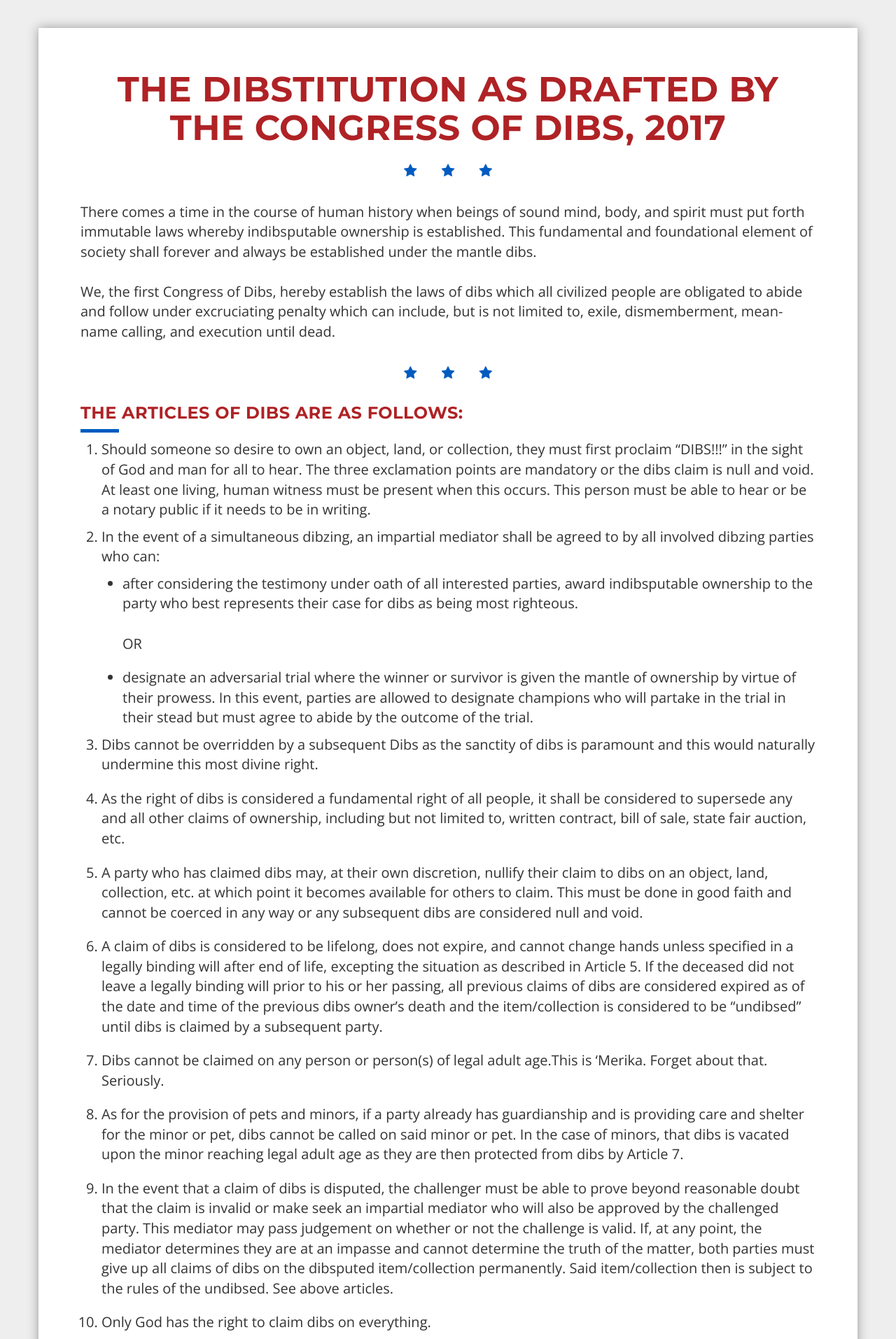
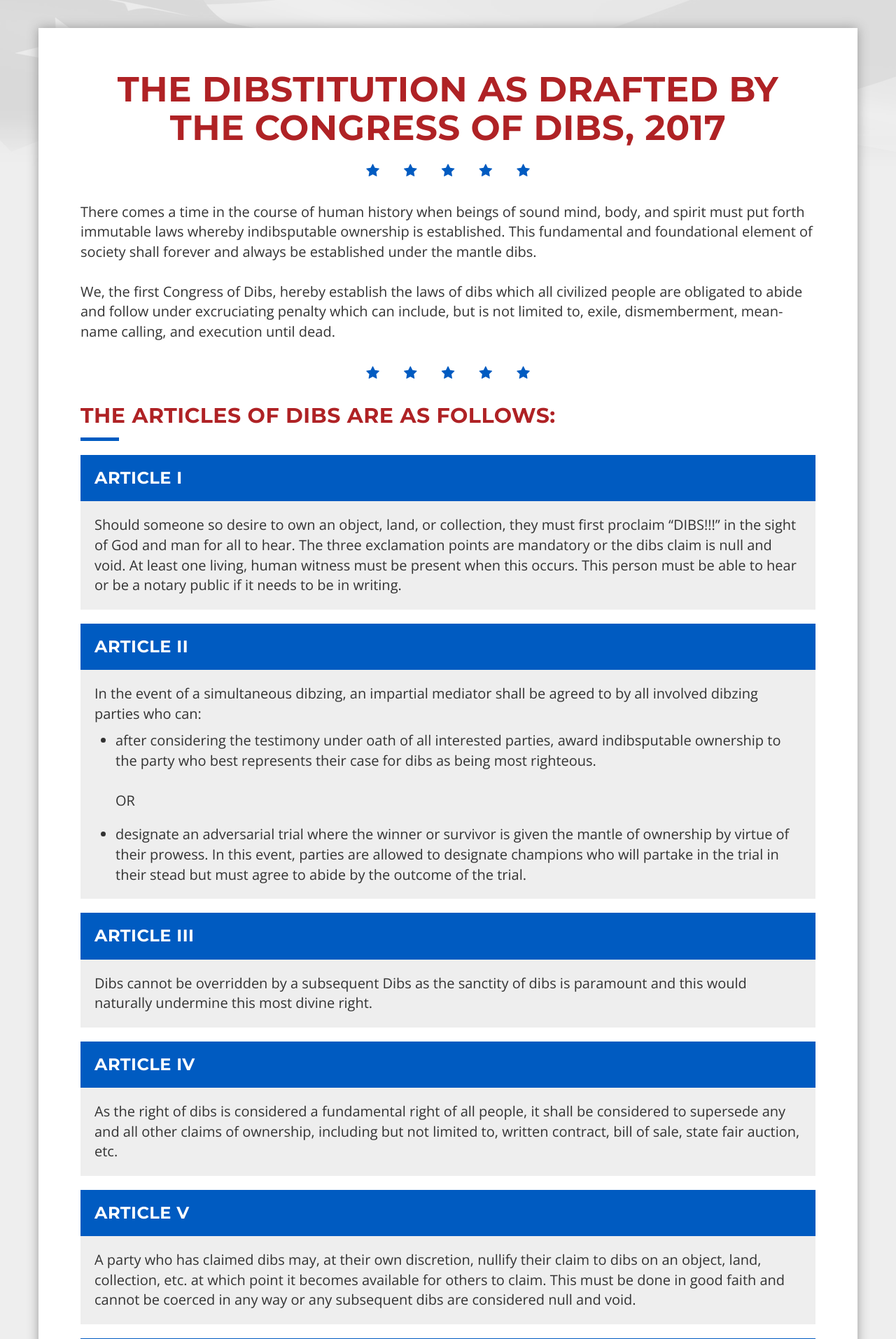
Before and after one commit to jsruesch/jsr4, a PHP site: page /dibstitution/index.html in a window 1280 px wide. Shown: the top 1913 px of the page at 70% size. Run offline with PHP 8.4, Linux system fonts and the light colour scheme.

Commit message:
Add zazz

```diff
--- a/dibstitution/index.html
+++ b/dibstitution/index.html
@@ -32,6 +32,8 @@
         <i class="fa fa-star" aria-hidden="true"></i>
         <i class="fa fa-star" aria-hidden="true"></i>
         <i class="fa fa-star" aria-hidden="true"></i>
+        <i class="fa fa-star" aria-hidden="true"></i>
+        <i class="fa fa-star" aria-hidden="true"></i>
       </p>
     </div>
 
@@ -48,21 +50,37 @@
         <i class="fa fa-star" aria-hidden="true"></i>
         <i class="fa fa-star" aria-hidden="true"></i>
         <i class="fa fa-star" aria-hidden="true"></i>
+        <i class="fa fa-star" aria-hidden="true"></i>
+        <i class="fa fa-star" aria-hidden="true"></i>
       </p>
     </div>
 
     <!-- Articles -->
     <div class="row mar30-top">
-      <h3 class="text-red mar10-bot">
+      <h2 class="text-red mar15-bot">
         The Articles of Dibs are as follows:
-      </h3>
-      <div class="thickdiv mar10-bot"></div>
-      <ol>
+      </h2>
+
+      <div class="thickdiv mar20-bot"></div>
+      <ul>
       <!-- Article 1 -->
-        <li class="mar10-bot">
-          Should someone so desire to own an object, land, or collection, they must first proclaim “DIBS!!!” in the sight of God and man for all to hear. The three exclamation points are mandatory or the dibs claim is null and void. At least one living, human witness must be present when this occurs. This person must be able to hear or be a notary public if it needs to be in writing.</li>
+        <li id="article-I" class="mar20-bot">
+          <div class="row pad20 bg-blue">
+            <h3 class="text-white">Article I</h3>
+          </div>
+          <div class="row pad20 bg-lgrey">
+            <p>
+              Should someone so desire to own an object, land, or collection, they must first proclaim “DIBS!!!” in the sight of God and man for all to hear. The three exclamation points are mandatory or the dibs claim is null and void. At least one living, human witness must be present when this occurs. This person must be able to hear or be a notary public if it needs to be in writing.
+            </p>
+          </div>
+        </li>
       <!-- Article 2 -->
-        <li class="mar10-bot">
+        <li id="article-II" class="mar20-bot">
+          <div class="row pad20 bg-blue">
+            <h3 class="text-white">Article II</h3>
+          </div>
+          <div class="row pad20 bg-lgrey">
+            <p>
               In the event of a simultaneous dibzing, an impartial mediator shall be agreed to by all involved dibzing parties who can:
               <ul class="disc mar10-top">
                 <li class="mar20-bot">
@@ -72,71 +90,182 @@
                   designate an adversarial trial where the winner or survivor is given the mantle of ownership by virtue of their prowess. In this event, parties are allowed to designate champions who will partake in the trial in their stead but must agree to abide by the outcome of the trial.
                 </li>
               </ul>
+            </p>
+          </div>
         </li>
       <!-- Article 3 -->
-        <li class="mar20-bot">
+        <li id="article-III" class="mar20-bot">
+          <div class="row pad20 bg-blue">
+            <h3 class="text-white">Article III</h3>
+          </div>
+          <div class="row pad20 bg-lgrey">
+            <p>
               Dibs cannot be overridden by a subsequent Dibs as the sanctity of dibs is paramount and this would naturally undermine this most divine right.
+            </p>
+          </div>
         </li>
       <!-- Article 4 -->
-        <li class="mar20-bot">
+        <li id="article-IV" class="mar20-bot">
+          <div class="row pad20 bg-blue">
+            <h3 class="text-white">Article IV</h3>
+          </div>
+          <div class="row pad20 bg-lgrey">
+            <p>
               As the right of dibs is considered a fundamental right of all people, it shall be considered to supersede any and all other claims of ownership, including but not limited to, written contract, bill of sale, state fair auction, etc.
+            </p>
+          </div>
         </li>
       <!-- Article 5 -->
-        <li class="mar20-bot">
+        <li id="article-V" class="mar20-bot">
+          <div class="pad20 bg-blue">
+            <h3 class="text-white">Article V</h3>
+          </div>
+          <div class="pad20 bg-lgrey">
+            <p>
               A party who has claimed dibs may, at their own discretion, nullify their claim to dibs on an object, land, collection, etc. at which point it becomes available for others to claim. This must be done in good faith and cannot be coerced in any way or any subsequent dibs are considered null and void.
+            </p>
+          </div>
         </li>
       <!-- Article 6 -->
-        <li class="mar20-bot">
+        <li id="article-VI" class="mar20-bot">
+          <div class="pad20 bg-blue">
+            <h3 class="text-white">Article VI</h3>
+          </div>
+          <div class="pad20 bg-lgrey">
+            <p>
               A claim of dibs is considered to be lifelong, does not expire, and cannot change hands unless specified in a legally binding will after end of life, excepting the situation as described in Article 5. If the deceased did not leave a legally binding will prior to his or her passing, all previous claims of dibs are considered expired as of the date and time of the previous dibs owner’s death and the item/collection is considered to be “undibsed” until dibs is claimed by a subsequent party.
+            </p>
+          </div>
         </li>
       <!-- Article 7 -->
-        <li class="mar20-bot">
+        <li id="article-VII" class="mar20-bot">
+          <div class="pad20 bg-blue">
+            <h3 class="text-white">Article VII</h3>
+          </div>
+          <div class="pad20 bg-lgrey">
+            <p>
               Dibs cannot be claimed on any person or person(s) of legal adult age.This is ‘Merika. Forget about that. Seriously.
+            </p>
+          </div>
         </li>
       <!-- Article 8 -->
-        <li class="mar20-bot">
+        <li id="article-VIII" class="mar20-bot">
+          <div class="pad20 bg-blue">
+            <h3 class="text-white">Article VIII</h3>
+          </div>
+          <div class="pad20 bg-lgrey">
+            <p>
               As for the provision of pets and minors, if a party already has guardianship and is providing care and shelter for the minor or pet, dibs cannot be called on said minor or pet. In the case of minors, that dibs is vacated upon the minor reaching legal adult age as they are then protected from dibs by Article 7.
+            </p>
+          </div>
         </li>
       <!-- Article 9 -->
-        <li class="mar20-bot">
+        <li id="article-IX" class="mar20-bot">
+          <div class="pad20 bg-blue">
+            <h3 class="text-white">Article IX</h3>
+          </div>
+          <div class="pad20 bg-lgrey">
+            <p>
               In the event that a claim of dibs is disputed, the challenger must be able to prove beyond reasonable doubt that the claim is invalid or make seek an impartial mediator who will also be approved by the challenged party. This mediator may pass judgement on whether or not the challenge is valid. If, at any point, the mediator determines they are at an impasse and cannot determine the truth of the matter, both parties must give up all claims of dibs on the dibsputed item/collection permanently. Said item/collection then is subject to the rules of the undibsed. See above articles.
+            </p>
+          </div>
         </li>
       <!-- Article 10 -->
-        <li class="mar20-bot">
+        <li id="article-X" class="mar20-bot">
+          <div class="pad20 bg-blue">
+            <h3 class="text-white">Article X</h3>
+          </div>
+          <div class="pad20 bg-lgrey">
+            <p>
               Only God has the right to claim dibs on everything.
+            </p>
+          </div>
         </li>
       <!-- Article 11 -->
-        <li class="mar20-bot">
+        <li id="article-XI" class="mar20-bot">
+          <div class="pad20 bg-blue">
+            <h3 class="text-white">Article XI</h3>
+          </div>
+          <div class="pad20 bg-lgrey">
+            <p>
               A party may not claim dibs on dibs. The punishment for attempting to do so is punishable immediately by death.
+            </p>
+          </div>
         </li>
       <!-- Article 12 -->
-        <li class="mar20-bot">
+        <li id="article-XII" class="mar20-bot">
+          <div class="pad20 bg-blue">
+            <h3 class="text-white">Article XII</h3>
+          </div>
+          <div class="pad20 bg-lgrey">
+            <p>
               The articles of dibs may not be changed by any claim of dibs on the ability to change the Articles of Dibs. Amendments or changes to the articles of dibs may only be made upon ratification by a two-thirds majority of the Congress of Dibs.
+            </p>
+          </div>
         </li>
       <!-- Article 13 -->
-        <li class="mar20-bot">
+        <li id="article-XIII" class="mar20-bot">
+          <div class="pad20 bg-blue">
+            <h3 class="text-white">Article XIII</h3>
+          </div>
+          <div class="pad20 bg-lgrey">
+            <p>
               The only method whereby a party may join the Congress of Dibs, is by nomination by a current member of the Congress of Dibs. This nominee must then be ratified by a two-thirds majority of the Congress of Dibs. A party cannot in any way call dibs on a seat in the Congress of Dibs. This is punishable by being driven over by a zamboni with a Congress appointed driver/executioner at a rink of the Congress’ choosing.
+            </p>
+          </div>
         </li>
       <!-- Article 14 -->
-        <li class="mar20-bot">
+        <li id="article-XIV" class="mar20-bot">
+          <div class="pad20 bg-blue">
+            <h3 class="text-white">Article XIV</h3>
+          </div>
+          <div class="pad20 bg-lgrey">
+            <p>
               Dibs is only valid as a means of claiming ownership and cannot in anyway be used to dictate the actions of other parties. This is stupid. Don’t try it.
+            </p>
+          </div>
         </li>
       <!-- Articel 15 -->
-        <li class="mar20-bot">
+        <li id="article-XV" class="mar20-bot">
+          <div class="pad20 bg-blue">
+            <h3 class="text-white">Article XV</h3>
+          </div>
+          <div class="pad20 bg-lgrey">
+            <p>
               Titles and positions may be dibsed in situations pertaining only to sports or games. They are valid only for the duration of that particular sporting event or game. They are non-transferrable and may be claimed by any party at subsequent sporting events or games.
+            </p>
+          </div>
         </li>
-      </ol>
+      </ul>
     </div><!-- END: Articles -->
 
-    <div class="row mar30-top">
+    <div class="row mar10-top mar30-bot">
       <p class="text-center text-blue">
+        <i class="fa fa-star" aria-hidden="true"></i>
+        <i class="fa fa-star" aria-hidden="true"></i>
         <i class="fa fa-star" aria-hidden="true"></i>
         <i class="fa fa-star" aria-hidden="true"></i>
         <i class="fa fa-star" aria-hidden="true"></i>
       </p>
     </div>
 
-
+    <div class="row pad20 bg-red">
+      <div class="row">
+        <h2 class="text-white text-center">In signing below, the parties agree to abide by and uphold the Dibstiution and all articles listed therein.</h2>
+      </div>
+      <div class="row mar20-top mar20-bot">
+        <p class="text-center text-white">
+          <i class="fa fa-star" aria-hidden="true"></i>
+          <i class="fa fa-star" aria-hidden="true"></i>
+          <i class="fa fa-star" aria-hidden="true"></i>
+        </p>
+      </div>
+      <div class="row">
+        <h3 class="text-white text-center text-italic">Lord Supreme Pon<u>dib</u>ff</h3>
+        <h3 class="text-white text-center pad20-top pad20-bot text-italic">Lord <u>Dib</u>erator of the Free World</h3>
+        <h3 class="text-white text-center text-italic">Lord Hand of <u>Dib</u>vine Judgement</h3>
+      </div>
+    </div>
   </div><!-- /.container -->
 </div><!-- /.container-fluid -->
 
--- a/dibstitution/mixins.scss
+++ b/dibstitution/mixins.scss
@@ -30,6 +30,8 @@
  $grey:  #333;
  $red:   #af2225;
  $blue:  #005bc1;
+ $white: #fff;
+ $lgrey: #eee;
 
  /* END Variables */
 
@@ -43,10 +45,14 @@
  .text-grey{    color: $grey !important; }
  .text-red{     color: $red !important; }
  .text-blue{    color: $blue !important; }
+ .text-white{   color: $white !important; }
+ .text-lgrey{   color: $lgrey!important; }
 
  .bg-grey{    background: $grey; }
  .bg-red{     background: $red; }
  .bg-blue{    background: $blue; }
+ .bg-white{   background: $white; }
+ .bg-lgrey{   background: $lgrey; }
 
  /* Bootstrap Overrides */
  .container,
--- a/dibstitution/style.scss
+++ b/dibstitution/style.scss
@@ -19,7 +19,7 @@
  }
 
  html{
-   background: #eee;
+   background: url(img/bg.png) 50% 0% #eee no-repeat;
  }
 
  body{
@@ -30,6 +30,8 @@
    padding-top: 40px;
    background: none !important;
  }
+
+ul{ list-style: none; }
 
 .container{
   padding: 60px !important;
@@ -57,9 +59,8 @@ p, li{
   color: $grey;
 }
 
-ul, ol{ padding-left: 30px; }
 
-.disc{ list-style: disc; }
+.disc{ list-style: disc; padding-left: 30px;  }
 
 .thickdiv{
   width:100%;
@@ -68,4 +69,14 @@ ul, ol{ padding-left: 30px; }
 }
 
 .fa-star{ padding: 0 15px; }
+
+.dropdown{
+
+  button{
+    border: 0 !important;
+    padding:10px;
+    background: $blue;
+    color: $white;
+  }
+}
  /* END: Global Styles */
```
Also changed, not shown: dibstitution/style.css (+24 -5 lines), dibstitution/img/bg.png, dibstitution/style.min.css, 1 other file. Lines whose indentation alone changed are shown as unchanged.
